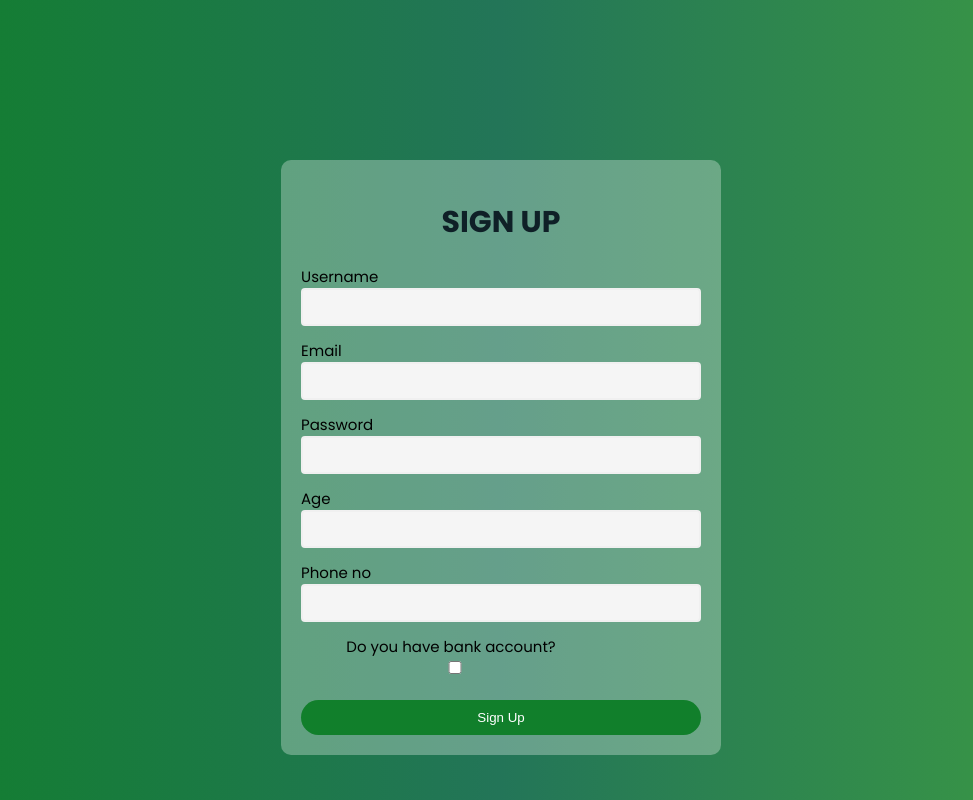
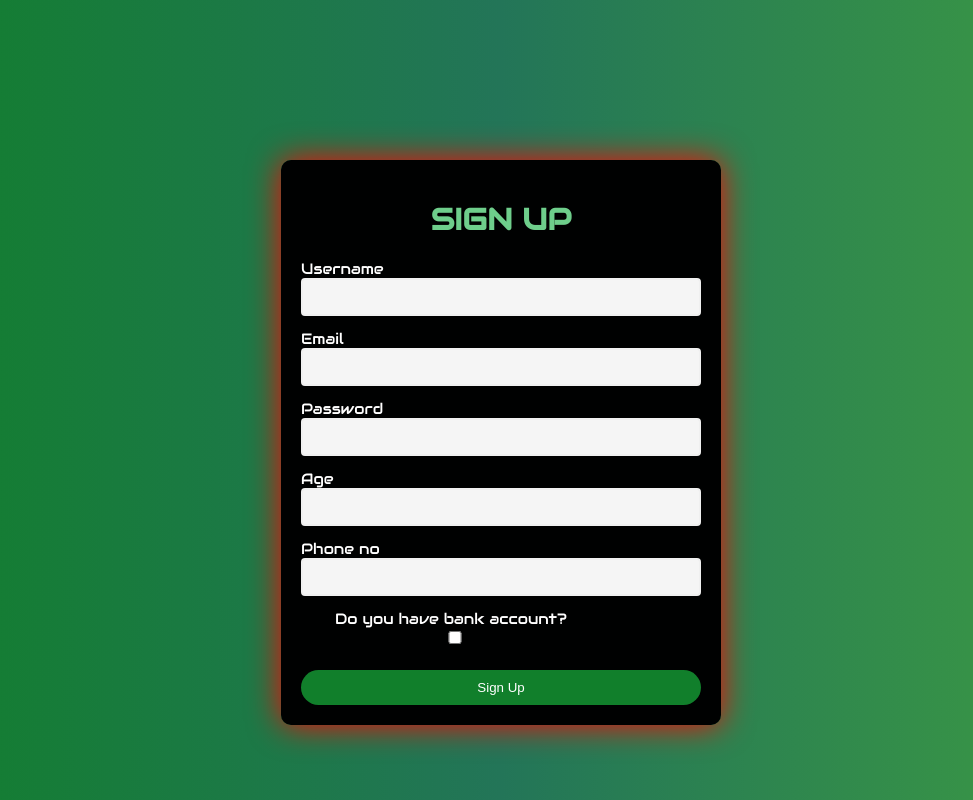
Before and after one commit to 09Farhan/Engine, a plain HTML site: page sign up/reg.html in a window 1280 px wide. Shown: the whole page, without its empty margins (139-1112 px from the left). Drawn offline with Linux system fonts and the light colour scheme.

Commit message:
Update reg.css
updated css

```diff
--- a/sign up/reg.css
+++ b/sign up/reg.css
@@ -1,8 +1,19 @@
 
 body {
+    /* background-color: black; */
     background: linear-gradient(to right, #117f2b, #237558, #3d9c42);
-    font-family: 'Poppins', sans-serif;
+    /* background-image: url("bg1.jpg") no-repeat center center/cover; */
+    /* background-repeat: no-repeat; */
+    font-family: 'Audiowide';
+    /* font-family: 'Poppins', sans-serif; */
 }
+/* #body::before{
+
+      background-image: url("bg1.jpg") no-repeat center center/cover;
+      height: 100%;
+      width: 100%;
+      z-index: -1;
+} */
 
 #form {
     transition: transform .4s ease;
@@ -12,11 +23,12 @@ body {
 
     border-radius: 10px;
     font-size: 15px;
-    background-color: rgba(255, 255, 255, 0.3);
+    background-color: rgba(0, 0, 0, 0.993);
+    box-shadow: 0px 0px 33px red;
 }
 
 #form h1 {
-    color: #0f2027;
+    color: #6ece8b;
     text-align: center;
 }
 
@@ -68,6 +80,7 @@ body {
 
 .lala{
     transition: transform .3s ease;
+
 }
 
 #form button:hover{
@@ -93,3 +106,8 @@ body {
 .checkbox{
     gap: 10px
 }
+
+
+.container{
+    color: white;
+}
```
